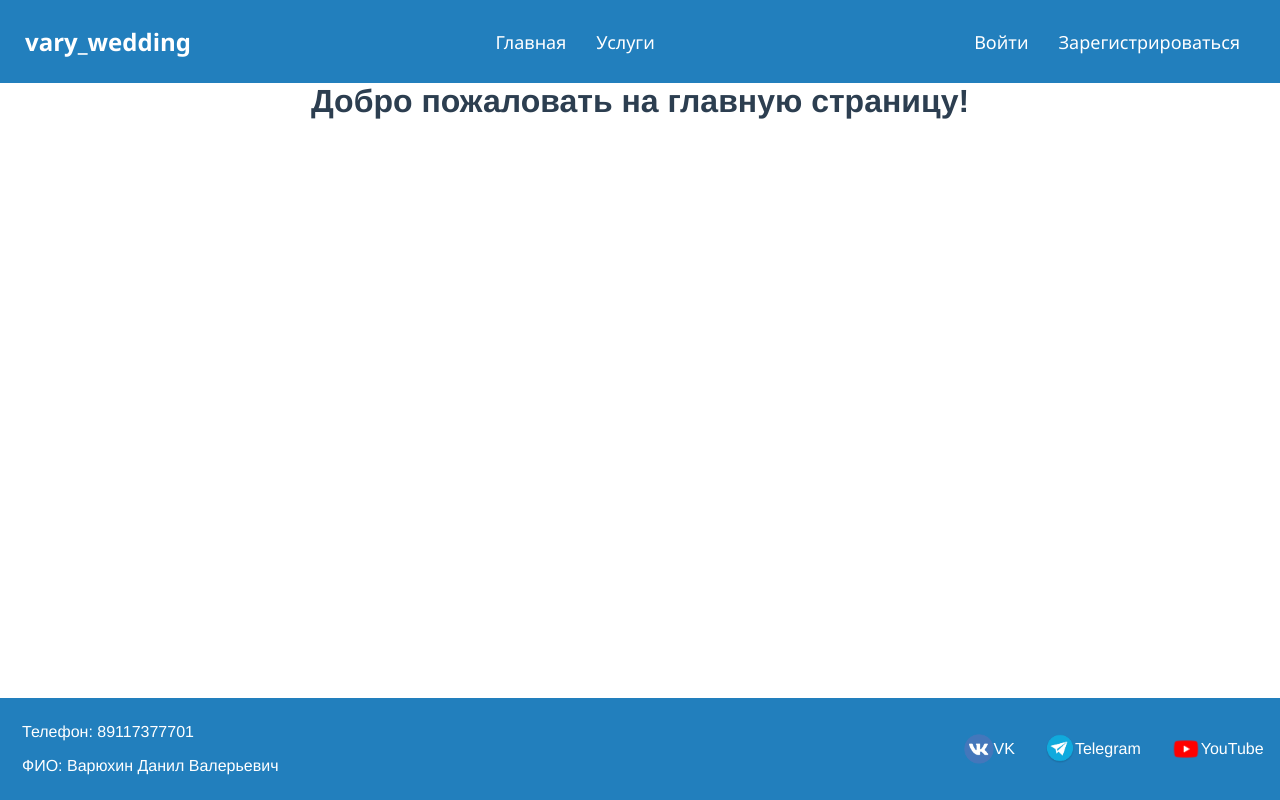
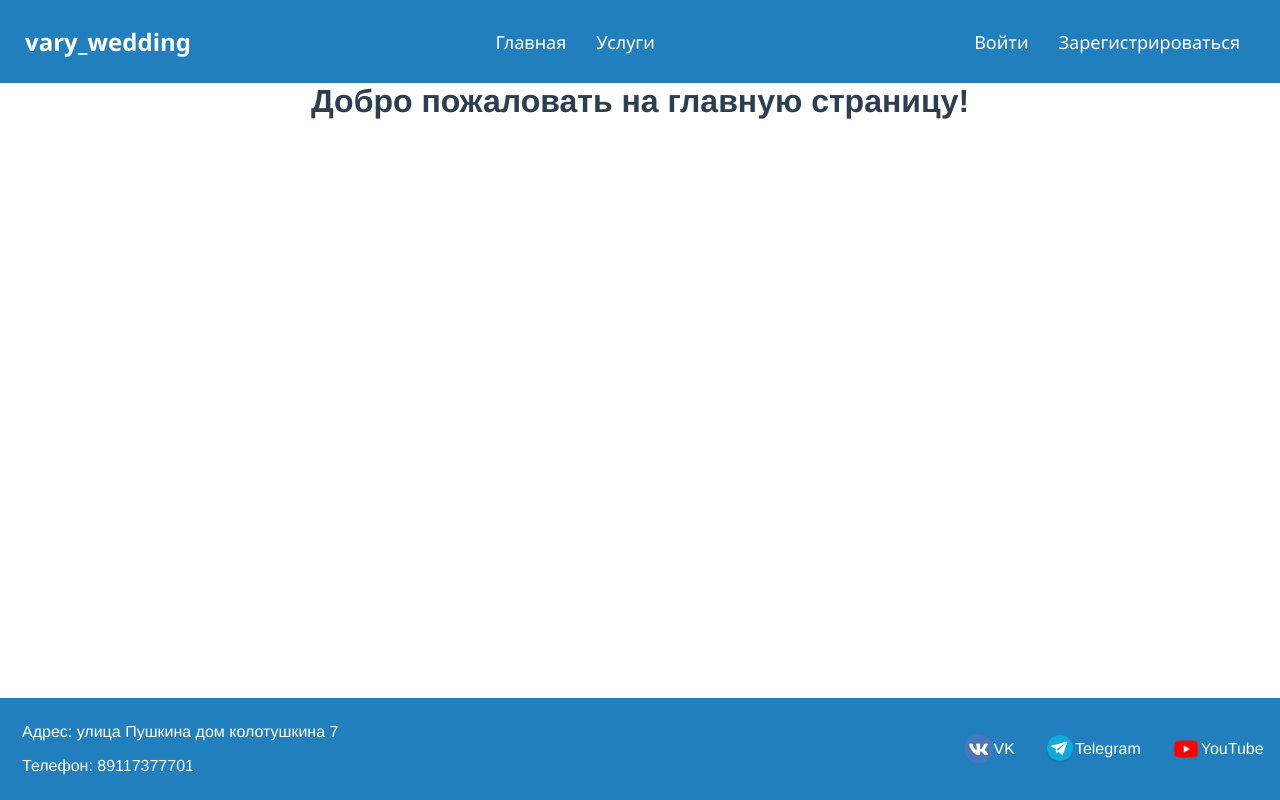
Before and after one commit to sexxonix/Danil, a Vue app in the folder proekt_varuykhin/: page / in a window 1280 px wide. Built offline with nearby package versions, Linux system fonts and the light colour scheme.

Commit message:
Чуть-чуть поменял

```diff
--- a/proekt_varuykhin/src/components/Footer.vue
+++ b/proekt_varuykhin/src/components/Footer.vue
@@ -1,8 +1,8 @@
 <template>
     <div class="footer">
       <div class="left">
+        <div class="adres">Адрес: улица Пушкина дом колотушкина 7</div>
         <div class="phone">Телефон: 89117377701</div>
-        <div class="name">ФИО: Варюхин Данил Валерьевич</div>
       </div>
       <div class="right">
         <div class="social">
@@ -44,7 +44,7 @@
   }
 
   .phone {
-    margin-bottom: 10px;
+    margin-top: 10px;
   }
 
   .right {
```
